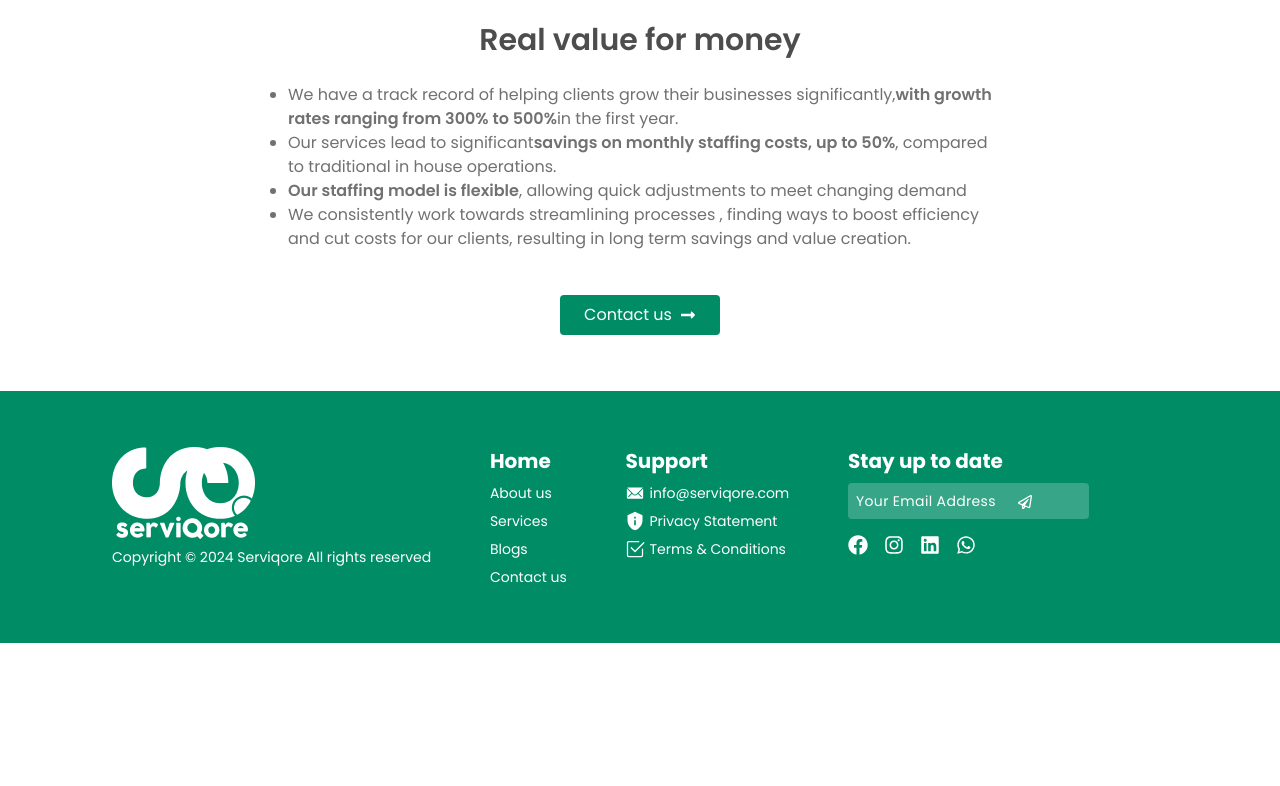
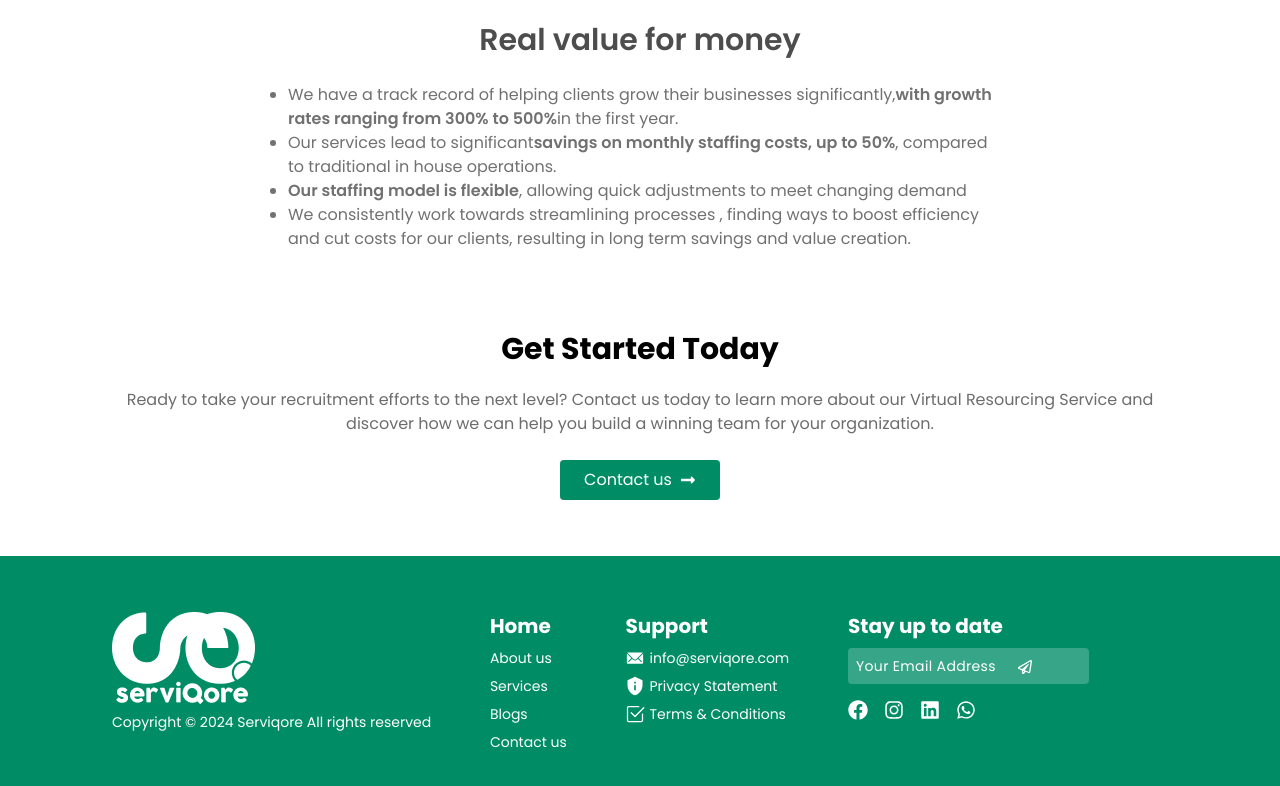
Before and after one commit to jhimi01/serviqore, a React (Vite) app: page /about in a window 1280 px wide. Shown: the part 2773-3559 px from the top of the page. Before the commit the page ends 3416 px from the top, so only its background shows below. Built offline with nearby package versions, Linux system fonts and the light colour scheme.

Commit message:
added section

```diff
--- a/src/pages/About/About.jsx
+++ b/src/pages/About/About.jsx
@@ -244,15 +244,15 @@ const About = () => {
           </ul>
         </div>
       </div>
-      <div className="md:px-28 px-5 text-center mb-14">
-        {/* <h1 className="text-black text-[30px] font-bold py-4">
+      <div className="md:px-28 px-5 text-center mt-10 mb-14">
+        <h1 className="text-black text-[30px] font-bold py-4">
           Get Started Today
         </h1>
         <p className="text-textMuted text-[16px]">
           Ready to take your recruitment efforts to the next level? Contact us
           today to learn more about our Virtual Resourcing Service and discover
           how we can help you build a winning team for your organization.
-        </p> */}
+        </p>
         <Link to="/contact">
           <button className="flex items-center justify-center gap-2 bg-primary hover:opacity-90 text-white py-2 px-6 my-6 rounded mx-auto">
             <span>Contact us </span> <FaLongArrowAltRight />
```
